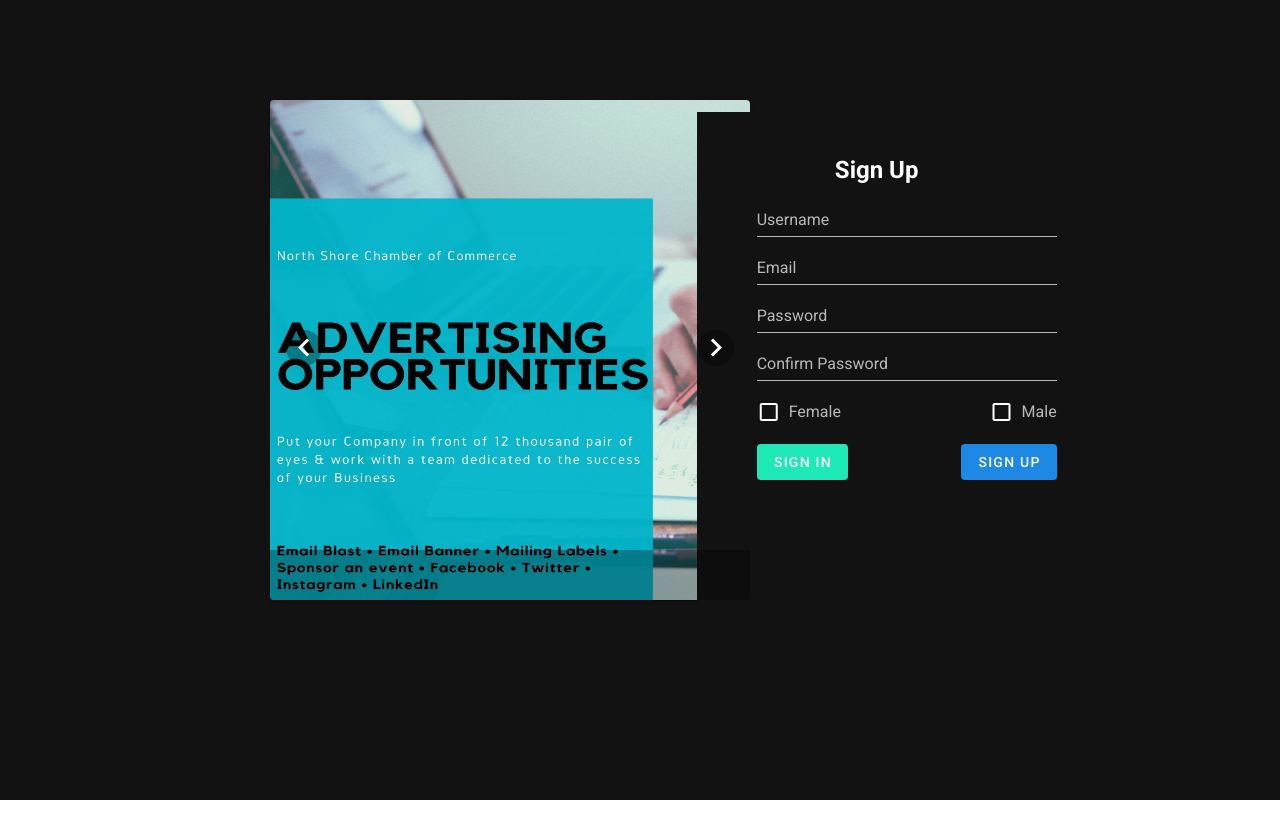
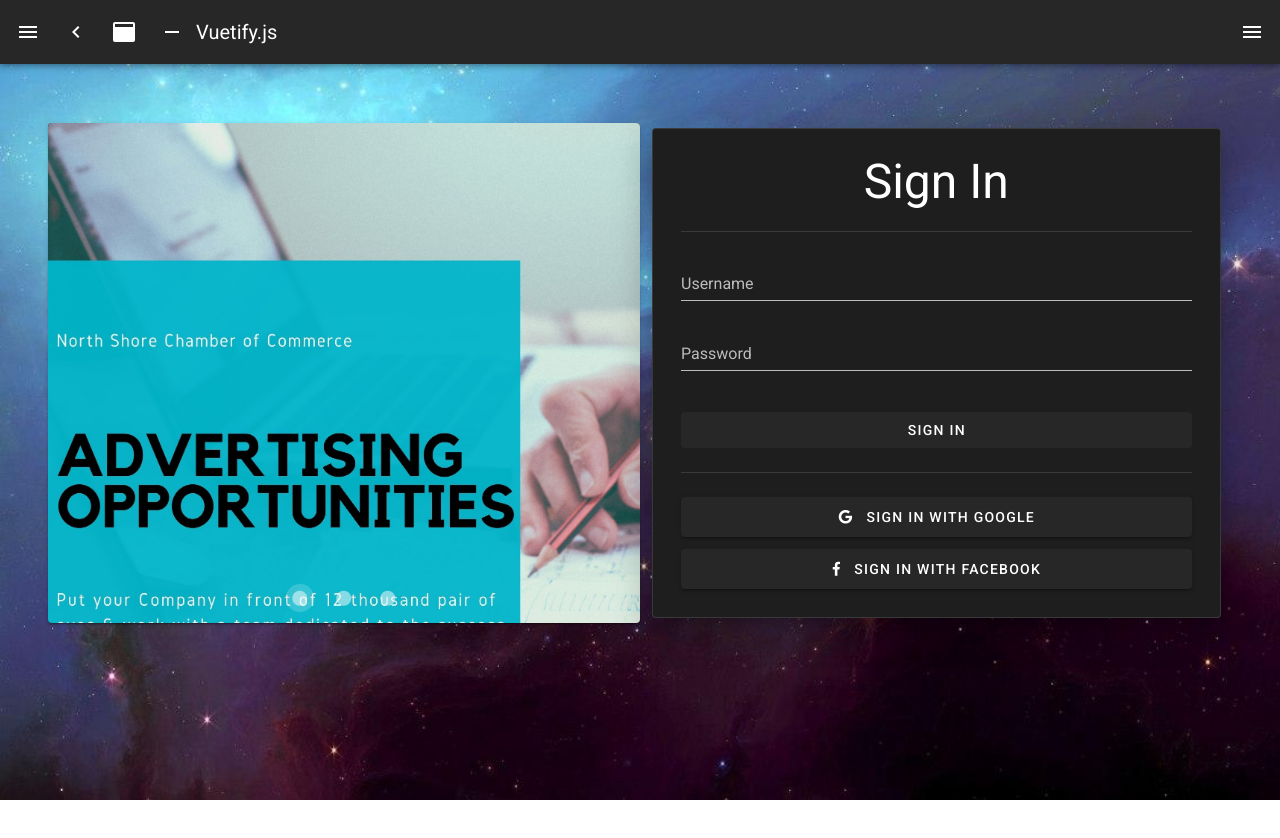
Before and after one commit to Nebula-Clan/Client, a Nuxt app: page /login in a window 1280 px wide. Shown: the top 838 px of the page. After the commit the page ends 800 px from the top, so only its background shows below. Built offline with nearby package versions, Linux system fonts and the light colour scheme.

Commit message:
add SignIn, AdvertiseCarousels components

```diff
--- a/components/login-components/AdvCarousel.vue
+++ /dev/null
@@ -1,40 +0,0 @@
-<template>
-  <v-app>
-    <v-content class="adv">
-      <v-row>
-        <v-card>
-          <v-carousel v-model="model">
-            <v-carousel-item
-              v-for="(image, i) in images"
-              :key="i"
-            >
-              <img :src="image" height="600" width="480">
-            </v-carousel-item>
-          </v-carousel>
-        </v-card>
-      </v-row>
-    </v-content>
-  </v-app>
-</template>
-
-<script>
-export default {
-  layout: 'login-layout',
-  data: () => {
-    return {
-      model: 0,
-      images: [
-        '/b1.jpg',
-        '/b2.jpg',
-        '/b3.jpg'
-      ]
-    }
-  }
-}
-</script>
-
-<style scoped>
-  .adv {
-    height: 600px;
-  }
-</style>
--- a/components/login-components/SignIn.vue
+++ /dev/null
@@ -1,85 +0,0 @@
-<template>
-  <v-app>
-    <v-content class="signin">
-      <v-col
-        class="login-section"
-        cols="12"
-        md="8"
-        sm="8"
-        align="center"
-        justify="center"
-      >
-        <v-row
-          align="center"
-          justify="center"
-        >
-          <h2>Sign In</h2>
-        </v-row>
-        <v-row class="input-fields">
-          <v-text-field
-            label="Username"
-            hide-details="auto"
-          />
-        </v-row>
-        <v-row class="input-fields">
-          <v-text-field
-            label="Password"
-            hide-details="true"
-            type="password"
-          />
-        </v-row>
-        <v-row style="width:300px">
-          <v-btn
-            depressed
-            color="#1E88E5"
-            class="SignUp-btn"
-            @click="signUp()"
-          >
-            Sign Up
-          </v-btn>
-          <v-btn
-            depressed
-            color="#1DE9B6"
-            class="login-btn"
-          >
-            Sign In
-          </v-btn>
-        </v-row>
-      </v-col>
-    </v-content>
-  </v-app>
-</template>
-
-<script>
-export default {
-  methods: {
-    signUp () {
-      this.$emit('signup')
-    }
-  }
-}
-</script>
-
-<style scoped>
-    .signin {
-        height: 600px;
-    }
-
-    .login-section {
-        width: 420px;
-    }
-
-    .input-fields {
-        width: 300px;
-    }
-
-    .login-btn {
-        margin-top: 20px;
-        margin-left: auto;
-    }
-
-    .SignUp-btn{
-        margin-top: 20px;
-        left: 0px;
-    }
-</style>
--- a/components/login-components/SignUp.vue
+++ /dev/null
@@ -1,116 +0,0 @@
-<template>
-  <v-app>
-    <v-content>
-      <v-col
-        class="login-section"
-        cols="12"
-        md="8"
-        sm="8"
-        align="center"
-        justify="center"
-      >
-        <v-row
-          align="center"
-          justify="center"
-        >
-          <h2>Sign Up</h2>
-        </v-row>
-        <v-row class="input-fields">
-          <v-text-field
-            label="Username"
-            hide-details="auto"
-          />
-        </v-row>
-        <v-row class="input-fields">
-          <v-text-field
-            label="Email"
-            hide-details="true"
-            type="email"
-          />
-        </v-row>
-        <v-row class="input-fields">
-          <v-text-field
-            label="Password"
-            hide-details="true"
-            type="password"
-          />
-        </v-row>
-        <v-row class="input-fields">
-          <v-text-field
-            label="Confirm Password"
-            hide-details="true"
-            type="password"
-          />
-        </v-row>
-        <v-row class="gender-checkboxes">
-          <v-checkbox
-            v-model="ex4"
-            label="Female"
-            color="pink"
-            value="red"
-            hide-details
-          />
-          <v-checkbox
-            v-model="ex4"
-            label="Male"
-            color="blue"
-            value="red"
-            hide-details
-            style="margin-left:auto"
-          />
-        </v-row>
-        <v-row style="width:300px">
-          <v-btn
-            depressed
-            color="#1DE9B6"
-            class="login-btn"
-            @click="signIn()"
-          >
-            Sign In
-          </v-btn>
-          <v-btn
-            depressed
-            color="#1E88E5"
-            class="SignUp-btn"
-          >
-            Sign Up
-          </v-btn>
-        </v-row>
-      </v-col>
-    </v-content>
-  </v-app>
-</template>
-
-<script>
-export default {
-  methods: {
-    signIn () {
-      this.$emit('signin')
-    }
-  }
-}
-</script>
-
-<style scoped>
-    .login-section {
-        width: 420px;
-    }
-
-    .input-fields {
-        width: 300px;
-    }
-
-    .login-btn {
-        margin-top: 20px;
-        left: 0px;
-    }
-
-    .SignUp-btn{
-        margin-top: 20px;
-        margin-left: auto;
-    }
-
-    .gender-checkboxes {
-        width: 300px;
-    }
-</style>
--- /dev/null
+++ b/components/login/AdvertiseCarousels.vue
@@ -0,0 +1,31 @@
+<template>
+  <v-row>
+    <v-card>
+      <v-carousel
+        cycle
+        hide-delimiter-background
+        show-arrows-on-hover>
+        <v-carousel-item
+          v-for="(image, i) in images"
+          :key="i">
+          <img width="100%" :src="image" alt="">
+        </v-carousel-item>
+      </v-carousel>
+    </v-card>
+  </v-row>
+</template>
+
+<script>
+export default {
+  data: () => ({
+    images: [
+      '/b1.jpg',
+      '/b2.jpg',
+      '/b3.jpg'
+    ]
+  })
+}
+</script>
+
+<style scoped>
+</style>
--- /dev/null
+++ b/components/login/SignIn.vue
@@ -0,0 +1,41 @@
+<template>
+  <v-card
+    class="pa-7"
+    elevation="20"
+    outlined>
+    <div class="text-h3 text-center">Sign In</div>
+    <v-divider class="my-6"></v-divider>
+    <v-form>
+      <v-text-field
+        label="Username"/>
+      <v-text-field
+        label="Password"
+        type="password"/>
+      <v-btn
+        class="mt-5"
+        block
+        depressed>
+        Sign In
+      </v-btn>
+    </v-form>
+    <v-divider class="my-6"></v-divider>
+    <div>
+      <v-btn class="mt-3 pa-5" block>
+        <i class="fab fa-google mr-3"/> Sign in with Google
+      </v-btn>
+      <v-btn class="mt-3 pa-5" block>
+        <i class="fab fa-facebook-f mr-3"/> Sign in with Facebook
+      </v-btn>
+    </div>
+  </v-card>
+</template>
+
+<script>
+export default {
+  name: 'SignIn'
+}
+</script>
+
+<style scoped>
+
+</style>
--- a/layouts/default.vue
+++ b/layouts/default.vue
@@ -58,9 +58,7 @@
       </v-btn>
     </v-app-bar>
     <v-main>
-      <v-container>
         <nuxt />
-      </v-container>
     </v-main>
     <v-navigation-drawer
       v-model="rightDrawer"
@@ -79,12 +77,6 @@
         </v-list-item>
       </v-list>
     </v-navigation-drawer>
-    <v-footer
-      :absolute="!fixed"
-      app
-    >
-      <span>&copy; {{ new Date().getFullYear() }}</span>
-    </v-footer>
   </v-app>
 </template>
 
--- a/layouts/error.vue
+++ /dev/null
@@ -1,44 +0,0 @@
-<template>
-  <v-app dark>
-    <h1 v-if="error.statusCode === 404">
-      {{ pageNotFound }}
-    </h1>
-    <h1 v-else>
-      {{ otherError }}
-    </h1>
-    <NuxtLink to="/">
-      Home page
-    </NuxtLink>
-  </v-app>
-</template>
-
-<script>
-export default {
-  layout: 'empty',
-  props: {
-    error: {
-      type: Object,
-      default: null
-    }
-  },
-  data () {
-    return {
-      pageNotFound: '404 Not Found',
-      otherError: 'An error occurred'
-    }
-  },
-  head () {
-    const title =
-      this.error.statusCode === 404 ? this.pageNotFound : this.otherError
-    return {
-      title
-    }
-  }
-}
-</script>
-
-<style scoped>
-h1 {
-  font-size: 20px;
-}
-</style>
--- a/layouts/login-layout.vue
+++ /dev/null
@@ -1,17 +0,0 @@
-<template>
-  <div>
-    <nuxt />
-  </div>
-</template>
-
-<script>
-export default {
-
-}
-</script>
-
-<style scoped>
-  div {
-    background-color: white;
-  }
-</style>
--- a/pages/index.vue
+++ b/pages/index.vue
@@ -1,16 +1,18 @@
 <template>
+  <v-container>
     <v-row justify="center" align="center">
       <v-col cols="12" sm="8" md="6">
         <div class="text-center">
-        <logo />
-        <vuetify-logo />
+          <logo/>
+          <vuetify-logo/>
         </div>
         <v-card>
           <v-card-title class="headline">
             Welcome to the Vuetify + Nuxt.js template
           </v-card-title>
           <v-card-text>
-          <p>Vuetify is a progressive Material Design component framework for Vue.js. It was designed to empower developers to create amazing applications.</p>
+            <p>Vuetify is a progressive Material Design component framework for Vue.js. It was designed to empower
+              developers to create amazing applications.</p>
             <p>
               For more information on Vuetify, check out the <a
               href="https://vuetifyjs.com"
@@ -40,7 +42,8 @@
               issue board
             </a>.
             </p>
-          <p>Thank you for developing with Vuetify and I look forward to bringing more exciting features in the future.</p>
+            <p>Thank you for developing with Vuetify and I look forward to bringing more exciting features in the
+              future.</p>
             <div class="text-xs-right">
               <em><small>&mdash; John Leider</small></em>
             </div>
@@ -62,7 +65,7 @@
             </a>
           </v-card-text>
           <v-card-actions>
-          <v-spacer />
+            <v-spacer/>
             <v-btn
               color="primary"
               nuxt
@@ -74,6 +77,7 @@
         </v-card>
       </v-col>
     </v-row>
+  </v-container>
 </template>
 
 <script>
--- a/pages/inspire.vue
+++ b/pages/inspire.vue
@@ -1,4 +1,5 @@
 <template>
+  <v-container>
     <v-row>
       <v-col class="text-center">
         <img
@@ -16,4 +17,5 @@
         </blockquote>
       </v-col>
     </v-row>
+  </v-container>
 </template>
--- a/pages/login.vue
+++ b/pages/login.vue
@@ -1,83 +1,33 @@
 <template>
-  <v-app>
-    <v-content>
-      <v-container class="login-section" fluid>
-        <v-row align="center" justify="center">
-          <v-col cols="12" md="4" offset-md="1">
-            <AdvCarousel class="adv-section" />
-          </v-col>
-          <v-window v-model="step">
-            <v-window-item :value="1">
-              <v-col cols="12" md="4">
-                <v-row>
-                  <SignIn :signup="setToSignUp()" class="signin-section" />
-                </v-row>
-              </v-col>
-            </v-window-item>
-            <v-window-item :value="2">
-              <v-col cols="12" md="4">
-                <v-row>
-                  <SignUp :signin="setToSignIn()" class="signup-section" />
-                </v-row>
-              </v-col>
-            </v-window-item>
-          </v-window>
-        </v-row>
-      </v-container>
-    </v-content>
-  </v-app>
+  <div class="login-page">
+    <v-container>
+      <v-row class="mt-10" align="center" justify="center">
+        <v-col
+          cols="6">
+          <AdvertiseCarousels/>
+        </v-col>
+        <v-col
+          cols="6">
+          <SignIn/>
+        </v-col>
+      </v-row>
+    </v-container>
+  </div>
 </template>
 
 <script>
-import SignIn from '../components/login-components/SignIn'
-import AdvCarousel from '../components/login-components/AdvCarousel'
-import SignUp from '../components/login-components/SignUp'
+import SignIn from '~/components/login/SignIn'
+
 export default {
-  layout: 'login-layout',
-  components: {
-    SignIn,
-    AdvCarousel,
-    SignUp
-  },
-  data: () => {
-    return {
-      step: 2
-    }
-  },
-  methods: {
-    setToSignIn () {
-      this.step = 1
-    },
-    setToSignUp () {
-      this.step = 2
-    }
-  }
+  components: { SignIn },
+  data: () => ({})
 }
 </script>
 
 <style scoped>
-  .login-section {
-    margin-top: 100px;
-  }
-  .adv-section {
-    width: 480px;
-    height: 600px;
-
-  }
-  .signin-col {
-
-  }
-  .signin-section {
-    height: 600px;
-    width: 420px;
-    padding-top: 100px;
-    padding-left: 60px;
-  }
-
-  .signup-section {
-    height: 600px;
-    width: 420px;
-    padding-top: 40px;
-    padding-left: 60px;
-  }
+.login-page {
+  background: url("../static/images/login-background.jpg") no-repeat;
+  background-size: cover;
+  height: 100%;
+}
 </style>
```
Also changed, not shown: static/images/login-background.jpg (added). Lines whose indentation alone changed are shown as unchanged.
